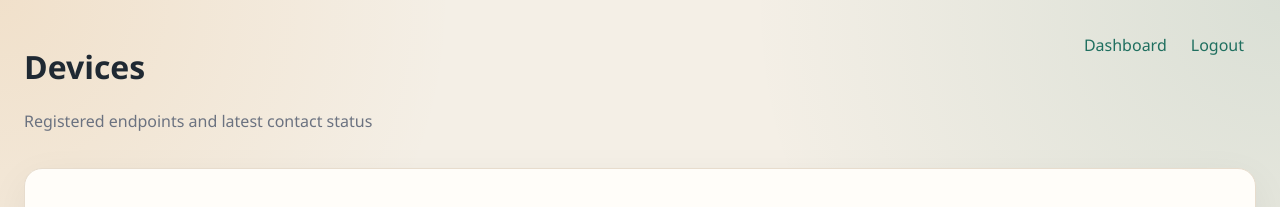
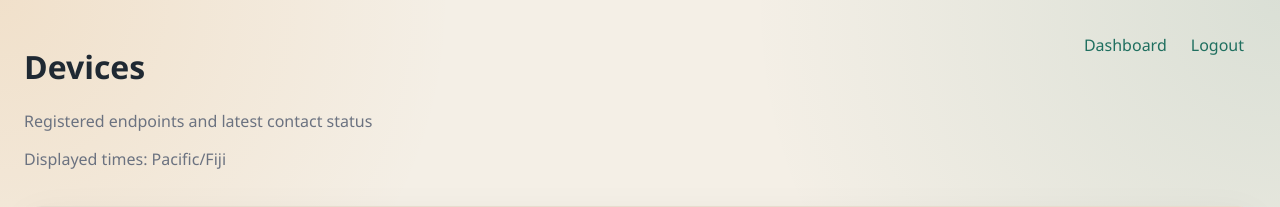
Before and after one commit to nwcfollowthewhiterabbit/ActivityWatch, a FastAPI app: page /devices in a window 1280 px wide. Shown: the top 207 px of the page. Run offline with FastAPI, Linux system fonts and the light colour scheme; the visitor is signed in with stand-in values (Sample User, id 1); data that the repository does not hold is empty; some libraries are stand-ins or nearby versions.

Commit message:
Reset display times to Fiji timezone

```diff
--- a/app/main.py
+++ b/app/main.py
@@ -5,6 +5,7 @@ from collections import defaultdict
 from contextlib import asynccontextmanager
 from datetime import date, datetime, timedelta, timezone
 from typing import Generator
+from zoneinfo import ZoneInfo
 
 from fastapi import Depends, FastAPI, Form, Header, HTTPException, Request, status
 from fastapi.responses import HTMLResponse, RedirectResponse
@@ -24,6 +25,7 @@ SESSION_SECRET = os.getenv("SESSION_SECRET", "replace-session-secret")
 engine = create_engine(DATABASE_URL, pool_pre_ping=True)
 SessionLocal = sessionmaker(bind=engine, autoflush=False, autocommit=False)
 templates = Jinja2Templates(directory="app/templates")
+FIJI_TZ = ZoneInfo("Pacific/Fiji")
 
 
 class Base(DeclarativeBase):
@@ -118,6 +120,15 @@ app.add_middleware(SessionMiddleware, secret_key=SESSION_SECRET, same_site="lax"
 app.mount("/static", StaticFiles(directory="app/static"), name="static")
 
 
+def format_fiji_dt(value: datetime | None) -> str:
+    if not value:
+        return "-"
+    return value.astimezone(FIJI_TZ).strftime("%Y-%m-%d %H:%M")
+
+
+templates.env.filters["fiji_dt"] = format_fiji_dt
+
+
 @app.get("/health")
 def health(db: Session = Depends(get_db)) -> dict:
     db.execute(select(1))
@@ -179,6 +190,7 @@ def dashboard(
             "request": request,
             "devices": devices,
             "usernames": usernames,
+            "display_timezone": "Pacific/Fiji",
             "selected_device_id": device_id or "",
             "selected_username": username or "",
             "from_date": str(date_from),
@@ -221,6 +233,7 @@ def devices_page(request: Request, db: Session = Depends(get_db)):
             "devices": devices,
             "event_counts": event_counts,
             "duplicate_groups": duplicate_groups,
+            "display_timezone": "Pacific/Fiji",
         },
     )
 
--- a/app/templates/dashboard.html
+++ b/app/templates/dashboard.html
@@ -11,6 +11,7 @@
       <div>
         <h1>Company Monitor</h1>
         <p class="muted">Centralized employee activity dashboard</p>
+        <p class="muted">Displayed times: {{ display_timezone }}</p>
       </div>
       <div class="topbar-actions">
         <a href="/devices">Devices</a>
@@ -101,7 +102,7 @@
           <tbody>
             {% for event in recent_events %}
             <tr>
-              <td>{{ event.timestamp_start.strftime("%Y-%m-%d %H:%M") }}</td>
+              <td>{{ event.timestamp_start | fiji_dt }}</td>
               <td>{{ event.username }}</td>
               <td>{{ event.device_label }}</td>
               <td>{{ event.app or "Unknown" }}</td>
--- a/app/templates/devices.html
+++ b/app/templates/devices.html
@@ -11,6 +11,7 @@
       <div>
         <h1>Devices</h1>
         <p class="muted">Registered endpoints and latest contact status</p>
+        <p class="muted">Displayed times: {{ display_timezone }}</p>
       </div>
       <div class="topbar-actions">
         <a href="/">Dashboard</a>
@@ -42,7 +43,7 @@
                 <td>{{ device.device_label }}</td>
                 <td>{{ device.device_id }}</td>
                 <td>{{ event_counts.get(device.device_id, 0) }}</td>
-                <td>{{ device.last_seen_at.strftime("%Y-%m-%d %H:%M") if device.last_seen_at else "-" }}</td>
+                <td>{{ device.last_seen_at | fiji_dt }}</td>
                 <td>
                   <form method="post" action="/devices/{{ device.device_id }}/merge" class="inline-form">
                     <select name="target_device_id">
@@ -84,7 +85,7 @@
             <td>{{ device.device_id }}</td>
             <td>{{ device.hostname or "-" }}</td>
             <td>{{ device.last_username or "-" }}</td>
-            <td>{{ device.last_seen_at.strftime("%Y-%m-%d %H:%M") if device.last_seen_at else "-" }}</td>
+            <td>{{ device.last_seen_at | fiji_dt }}</td>
             <td>{{ event_counts.get(device.device_id, 0) }}</td>
             <td>
               <form method="post" action="/devices/{{ device.device_id }}/label" class="inline-form">
```
